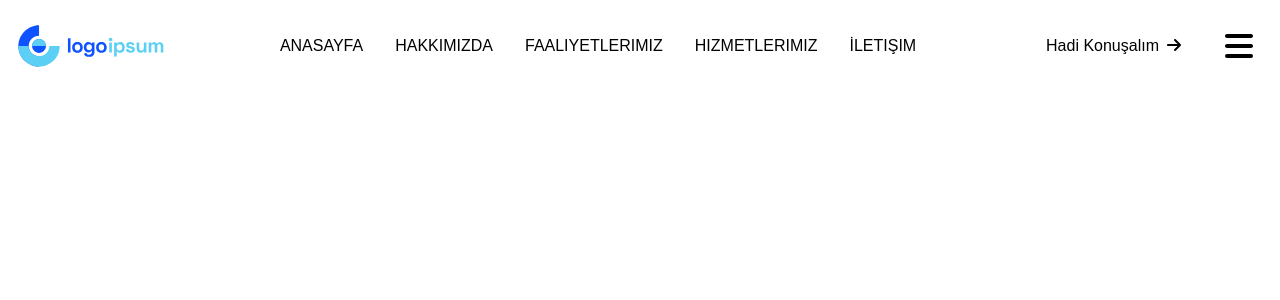
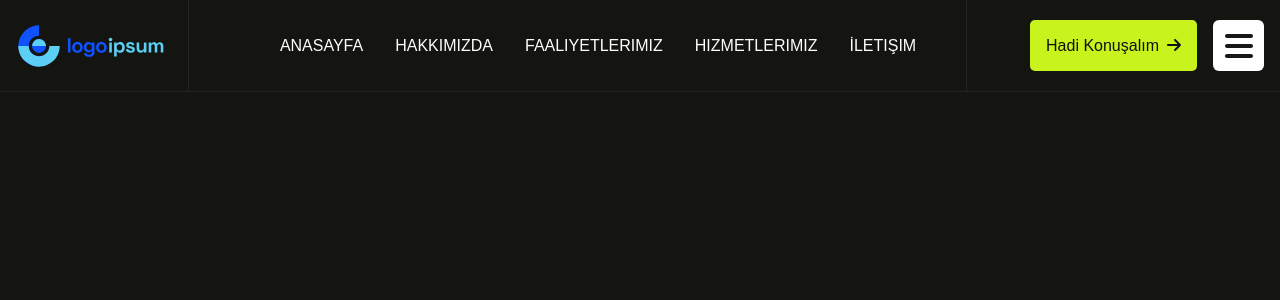
Before and after one commit to jsSpeedy/construction-molder, a Next.js app: page / in a window 1280 px wide. Shown: the top 300 px of the page. Built offline with nearby package versions, Linux system fonts and the light colour scheme.

Commit message:
renkler eklendi ve genel css düzenlemeleri yapıldı.

```diff
--- a/src/app/globals.css
+++ b/src/app/globals.css
@@ -2,6 +2,28 @@
 @tailwind components;
 @tailwind utilities;
 @import url('https://fonts.googleapis.com/css2?family=Poppins:ital,wght@0,100;0,200;0,300;0,400;0,500;0,600;0,700;0,800;0,900;1,100;1,200;1,300;1,400;1,500;1,600;1,700;1,800;1,900&display=swap');
+
+:root {
+  --body: #141410;
+  --white: #ffffff;
+  --title: #181818;
+  --mtitle: #000d27;
+  --pra: #999999;
+  --subtitle: #121212;
+  --base: #c9f31d;
+  --hover: #c2ec1d9e;
+  --bg1: #e9f0ff;
+  --ftext: #818181;
+  --footer: #181818;
+  --cusborder: rgb(38, 37, 37);
+  --border1: #414141;
+  --ratting: #ffa311;
+  --bgsection: #000d27;
+  --success: #3fca90;
+  --danger: #ed5050;
+  --boxes1: rgba(26, 77, 190, .05);
+  --cborder: #d9d9d9;
+}
 
 * {
   margin: 0;
@@ -9,6 +31,26 @@
   box-sizing: border-box;
   scroll-behavior: smooth;
   font-family: "Poppins", sans-serif;
+}
+
+body {
+  color: var(--white);
+  overflow-x: hidden;
+  background-color: var(--body);
+}
+
+a {
+  text-decoration: none;
+  text-transform: capitalize;
+  margin: 0;
+  color: var(--title);
+  transition: all .3s;
+}
+
+ul {
+  padding: 0;
+  margin: 0;
+  list-style: none;
 }
 
 /* :root {
```
